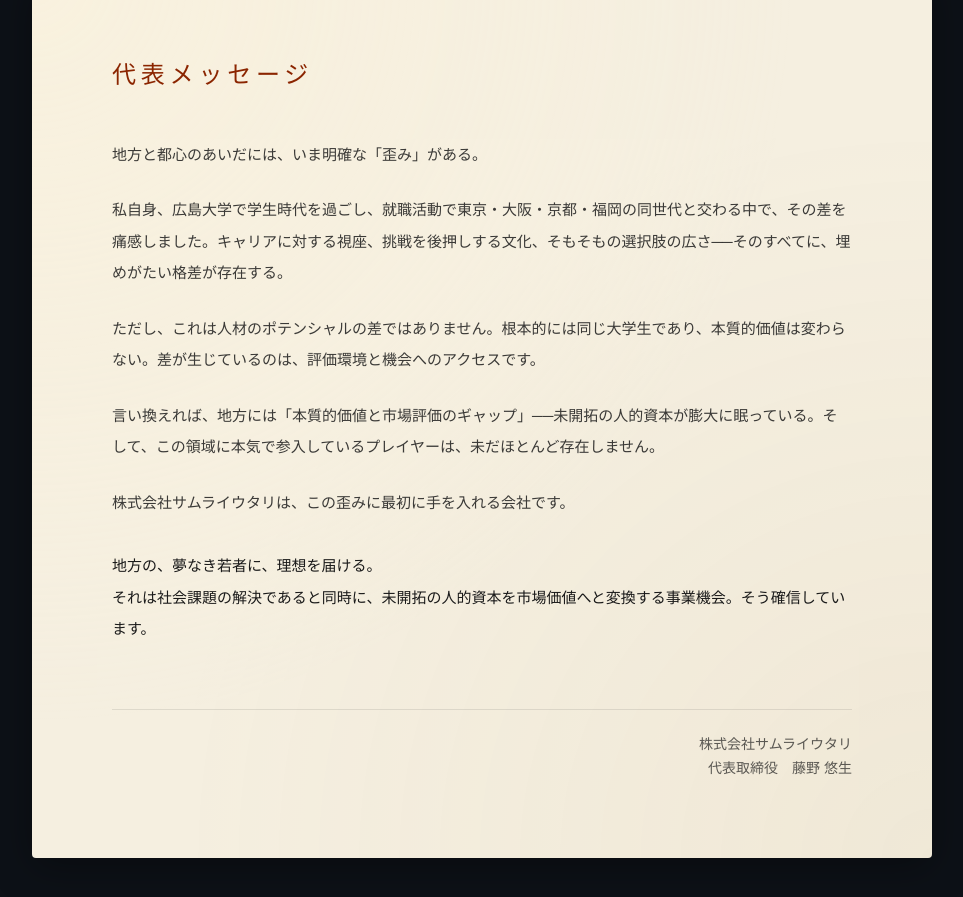
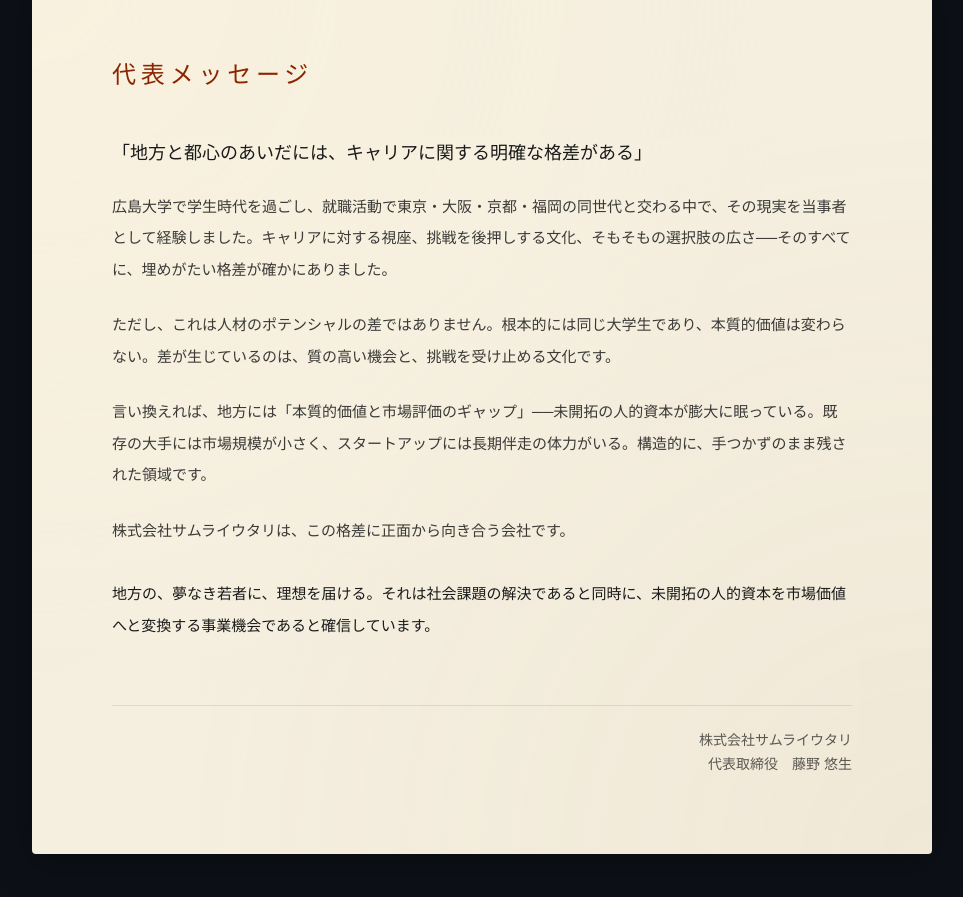
Before and after one commit to youcan0824/samurai-utari-site, a Next.js app: page / in a window 1280 px wide. Shown: the part 1640-2537 px from the top of the page, without its empty margins (158-1121 px from the left). Built offline with nearby package versions, Linux system fonts and the light colour scheme.

Commit message:
代表メッセージを最終版に確定

```diff
--- a/src/components/message.tsx
+++ b/src/components/message.tsx
@@ -32,30 +32,28 @@ export function Message() {
               className="space-y-6 text-[#1a1a1a]/85 text-sm md:text-[15px] leading-[2.1]"
               style={{ fontFamily: 'var(--font-noto-serif), "Noto Serif JP", serif' }}
             >
-              <p>
-                地方と都心のあいだには、いま明確な「歪み」がある。
+              <p className="text-base md:text-lg text-[#1a1a1a] font-medium">
+                「地方と都心のあいだには、キャリアに関する明確な格差がある」
               </p>
 
               <p>
-                私自身、広島大学で学生時代を過ごし、就職活動で東京・大阪・京都・福岡の同世代と交わる中で、その差を痛感しました。キャリアに対する視座、挑戦を後押しする文化、そもそもの選択肢の広さ──そのすべてに、埋めがたい格差が存在する。
+                広島大学で学生時代を過ごし、就職活動で東京・大阪・京都・福岡の同世代と交わる中で、その現実を当事者として経験しました。キャリアに対する視座、挑戦を後押しする文化、そもそもの選択肢の広さ──そのすべてに、埋めがたい格差が確かにありました。
               </p>
 
               <p>
-                ただし、これは人材のポテンシャルの差ではありません。根本的には同じ大学生であり、本質的価値は変わらない。差が生じているのは、評価環境と機会へのアクセスです。
+                ただし、これは人材のポテンシャルの差ではありません。根本的には同じ大学生であり、本質的価値は変わらない。差が生じているのは、質の高い機会と、挑戦を受け止める文化です。
               </p>
 
               <p>
-                言い換えれば、地方には「本質的価値と市場評価のギャップ」──未開拓の人的資本が膨大に眠っている。そして、この領域に本気で参入しているプレイヤーは、未だほとんど存在しません。
+                言い換えれば、地方には「本質的価値と市場評価のギャップ」──未開拓の人的資本が膨大に眠っている。既存の大手には市場規模が小さく、スタートアップには長期伴走の体力がいる。構造的に、手つかずのまま残された領域です。
               </p>
 
               <p>
-                株式会社サムライウタリは、この歪みに最初に手を入れる会社です。
+                株式会社サムライウタリは、この格差に正面から向き合う会社です。
               </p>
 
               <p className="pt-2 text-[#1a1a1a] font-medium">
-                地方の、夢なき若者に、理想を届ける。
-                <br />
-                それは社会課題の解決であると同時に、未開拓の人的資本を市場価値へと変換する事業機会。そう確信しています。
+                地方の、夢なき若者に、理想を届ける。それは社会課題の解決であると同時に、未開拓の人的資本を市場価値へと変換する事業機会であると確信しています。
               </p>
             </div>
 
```
